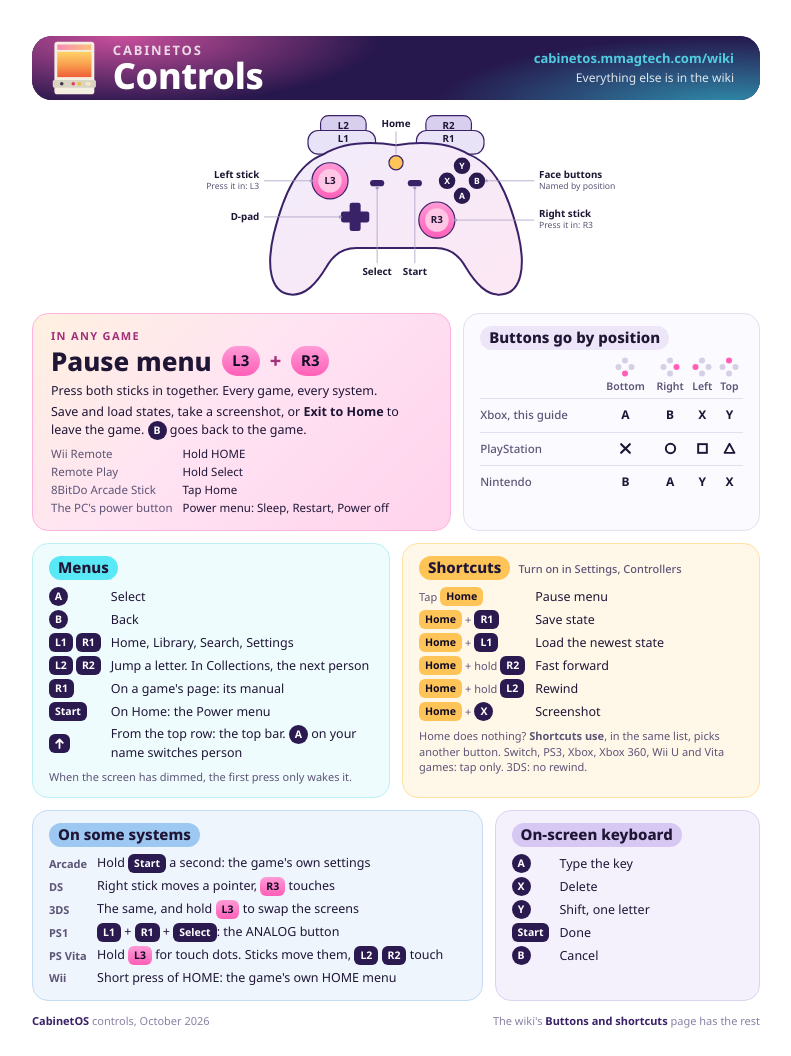
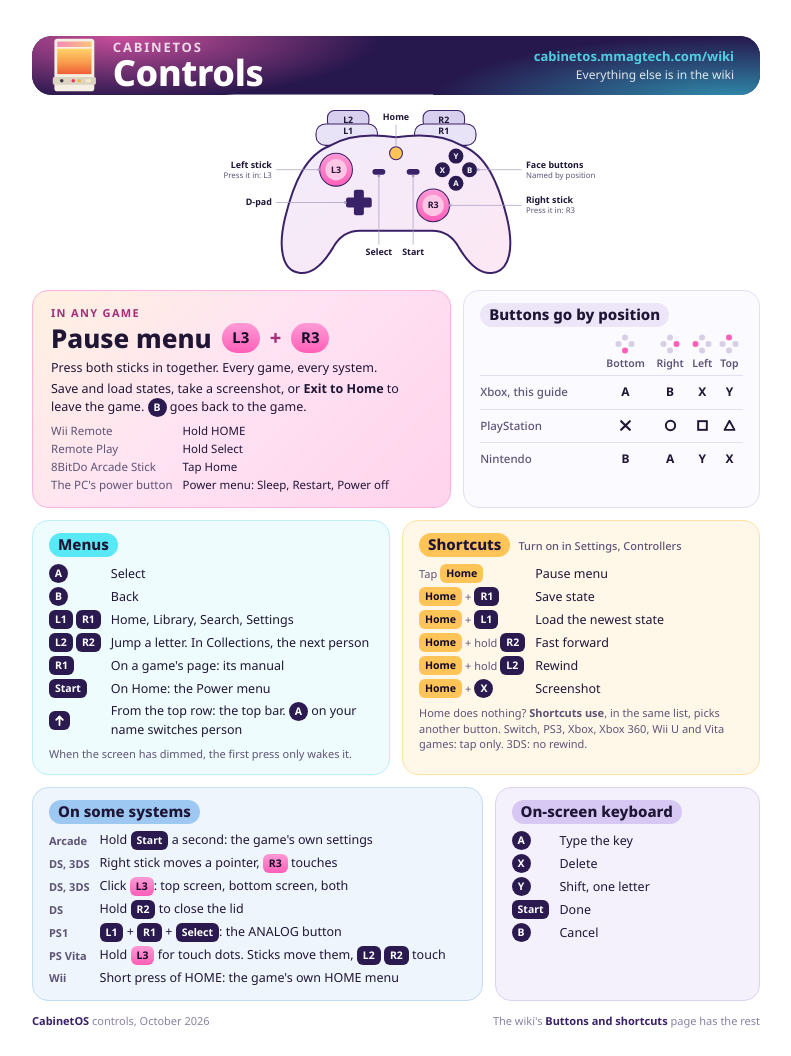
Before and after one commit to MMagTech/cabinetos, a Jekyll site: the page docs/wiki/controls.html, which Jekyll copies as it is, in a window 1280 px wide. Shown: the whole page, without its empty margins (12-803 px from the left). Built offline with Jekyll 4.4.1, drawn with Linux system fonts in a browser that asks for light colours.

Commit message:
Controls guide: click L3 for the DS and 3DS screens, hold R2 for the DS lid
The printable guide's 3DS line said to hold L3 to swap the screens,
which this branch replaces. Its On some systems card now has the touch
line for both, the L3 line for both, and the DS lid on R2. The PDF is
printed again with the guide's own WebKit script and still fits one page.

Co-Authored-By: Claude Opus 5.5 <noreply@anthropic.com>

```diff
--- a/docs/wiki/controls.html
+++ b/docs/wiki/controls.html
@@ -379,8 +379,9 @@
       <h2><span class="tag">On some systems</span></h2>
       <div class="list">
         <span class="keys"><b>Arcade</b></span><span>Hold <span class="k">Start</span> a second: the game's own settings</span>
-        <span class="keys"><b>DS</b></span><span>Right stick moves a pointer, <span class="k stick">R3</span> touches</span>
-        <span class="keys"><b>3DS</b></span><span>The same, and hold <span class="k stick">L3</span> to swap the screens</span>
+        <span class="keys"><b>DS, 3DS</b></span><span>Right stick moves a pointer, <span class="k stick">R3</span> touches</span>
+        <span class="keys"><b>DS, 3DS</b></span><span>Click <span class="k stick">L3</span>: top screen, bottom screen, both</span>
+        <span class="keys"><b>DS</b></span><span>Hold <span class="k">R2</span> to close the lid</span>
         <span class="keys"><b>PS1</b></span><span><span class="k">L1</span> + <span class="k">R1</span> + <span class="k">Select</span>: the ANALOG button</span>
         <span class="keys"><b>PS Vita</b></span><span>Hold <span class="k stick">L3</span> for touch dots. Sticks move them, <span class="k">L2</span> <span class="k">R2</span> touch</span>
         <span class="keys"><b>Wii</b></span><span>Short press of HOME: the game's own HOME menu</span>
```
Also changed, not shown: 1 other file.
